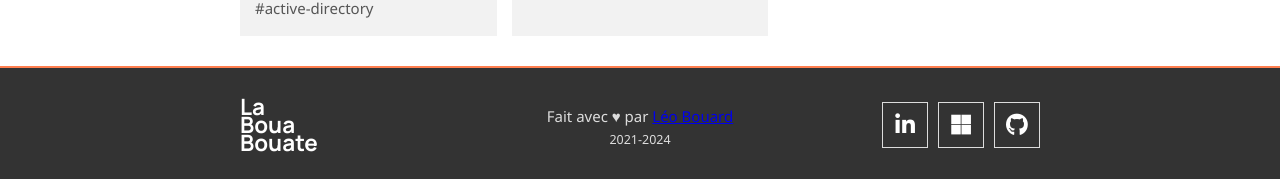
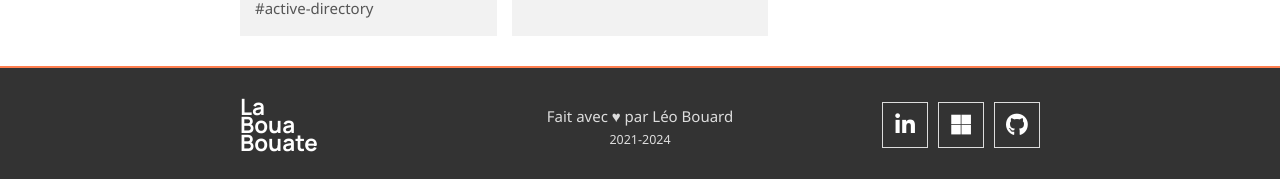
Before and after one commit to leobouard/leobouard.github.io, a Jekyll site: the page built from _pages/index.html, in a window 1280 px wide. Shown: the part 1419-1598 px from the top of the page. Built offline with Jekyll 4.4.1, drawn with Linux system fonts in a browser that asks for light colours; nearby versions of some CDN libraries; some web fonts are replaced.

Commit message:
Update footer.scss

```diff
--- a/_sass/footer.scss
+++ b/_sass/footer.scss
@@ -19,6 +19,11 @@ div.footer-author {
     flex-direction: column;
     justify-content: flex-end;
     color: #ddd;
+}
+
+div.footer-author a {
+    color: inherit;
+    text-decoration: none;
 }
 
 span.footer-logo {
```
